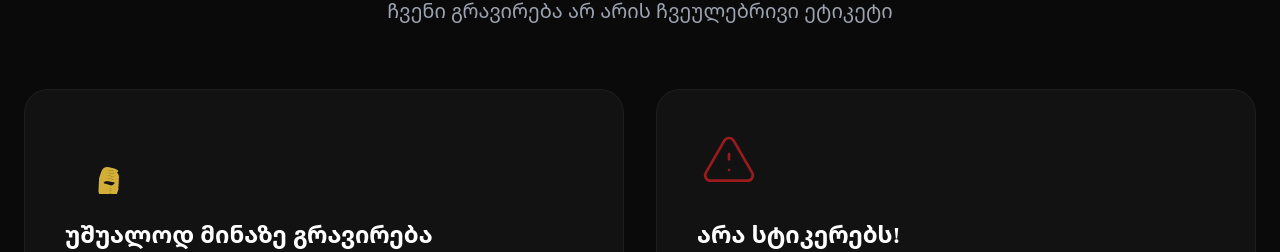
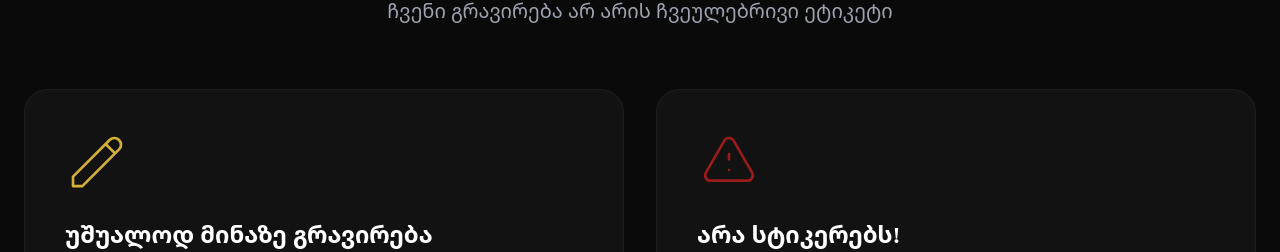
Before and after one commit to giorgiotifosi/Niamori-, a React (Vite) app: page / in a window 1280 px wide. Shown: the part 2000-2252 px from the top of the page. Built offline with nearby package versions, Linux system fonts and the light colour scheme.

Commit message:
fix(LandingFeatures): Update laser engraving icon
Replaces the old SVG icon for laser engraving with a new one that better represents the technology.

```diff
--- a/components/LandingFeatures.tsx
+++ b/components/LandingFeatures.tsx
@@ -14,7 +14,7 @@ const LandingFeatures: React.FC = () => {
           <div className="bg-[#121212] p-10 rounded-3xl border border-white/5 group hover:border-[#d4af37]/30 transition-all">
             <div className="text-[#d4af37] mb-6">
               <svg xmlns="http://www.w3.org/2000/svg" className="h-16 w-16" fill="none" viewBox="0 0 24 24" stroke="currentColor">
-                <path strokeLinecap="round" strokeLinejoin="round" strokeWidth={1} d="M19.428 15.428a2 2 0 00-1.022-.547l-2.387-.477a2 2 0 00-1.96 1.414l-.718 2.154a2 2 0 001.103 2.454l2.154.718a2 2 0 002.454-1.103l.718-2.154a2 2 0 00-1.414-1.96l-2.387-.477a2 2 0 00-1.96 1.414l-.718 2.154a2 2 0 001.103 2.454l2.154.718a2 2 0 002.454-1.103l.718-2.154a2 2 0 00-1.414-1.96l-2.387-.477a2 2 0 00-1.96 1.414l-.718 2.154a2 2 0 001.103 2.454l2.154.718a2 2 0 002.454-1.103l.718-2.154a2 2 0 00-1.414-1.96l-2.387-.477a2 2 0 00-1.96 1.414l-.718 2.154a2 2 0 001.103 2.454l2.154.718a2 2 0 002.454-1.103l.718-2.154a2 2 0 00-1.414-1.96l-2.387-.477a2 2 0 00-1.96 1.414l-.718 2.154a2 2 0 001.103 2.454l2.154.718a2 2 0 002.454-1.103l.718-2.154" />
+                <path strokeLinecap="round" strokeLinejoin="round" strokeWidth={1} d="M15.232 5.232l3.536 3.536m-2.036-5.036a2.5 2.5 0 113.536 3.536L6.5 21.036H3v-3.572L16.732 3.732z" />
               </svg>
             </div>
             <h3 className="text-2xl font-bold mb-4">უშუალოდ მინაზე გრავირება</h3>
```
